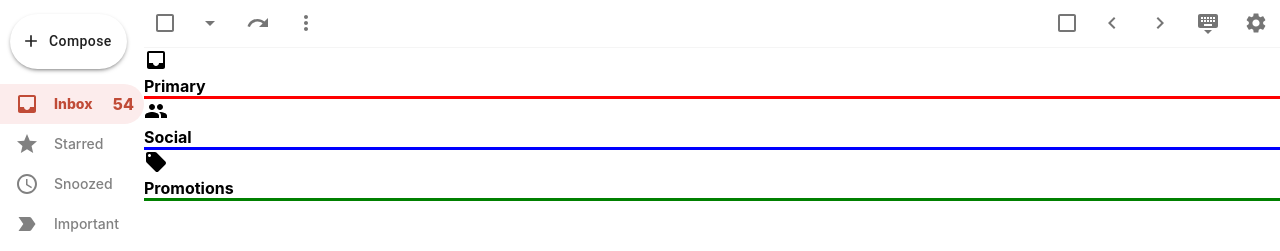
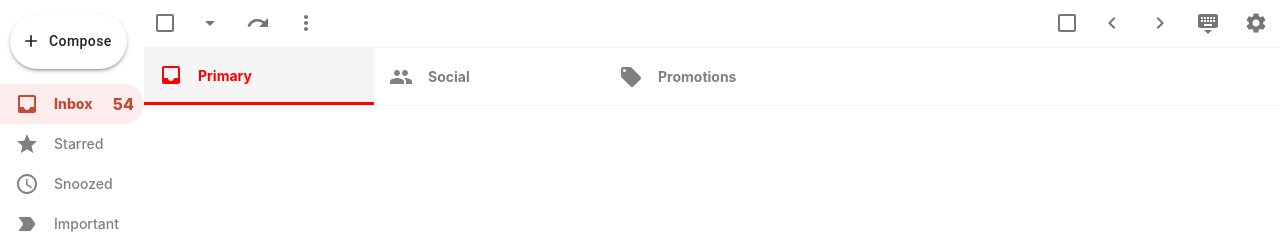
Before and after one commit to alexeiscript/gmail-clone, a React (Create React App) app: page / in a window 1280 px wide. Shown: the part 302-553 px from the top of the page. Built offline with nearby package versions, Linux system fonts and the light colour scheme.

Commit message:
styling section headings

```diff
--- a/src/EmailList.css
+++ b/src/EmailList.css
@@ -12,3 +12,12 @@
   background-color: white;
   z-index: 3;
 }
+
+.emailList_sections {
+  position: sticky;
+  top: 0;
+  display: flex;
+  border-bottom: 1px solid whitesmoke;
+  background-color: white;
+  z-index: 3;
+}
--- a/src/EmailList.js
+++ b/src/EmailList.js
@@ -50,7 +50,7 @@
       </div>
 
       <div className="emailList_sections">
-        <Section Icon={InboxIcon} title="Primary" color="red" required />
+        <Section Icon={InboxIcon} title="Primary" color="red" required selected />
         <Section Icon={PeopleIcon} title="Social" color="blue" required />
         <Section Icon={LocalOfferIcon} title="Promotions" color="green" required />
       </div>
--- a/src/Section.css
+++ b/src/Section.css
@@ -0,0 +1,25 @@
+.section {
+  display: flex;
+  align-items: center;
+  border-bottom-width: 2px;
+  padding: 15px;
+  min-width: 200px;
+  cursor: pointer;
+  color: grey;
+  border-width: 0 !important;
+}
+
+.section-selected {
+  background-color: whitesmoke;
+  border-width: 3px !important;
+}
+
+.section:hover {
+  background-color: whitesmoke;
+  border-width: 3px !important;
+}
+
+.section h4 {
+  font-size: 14px;
+  margin-left: 15px;
+}
```
